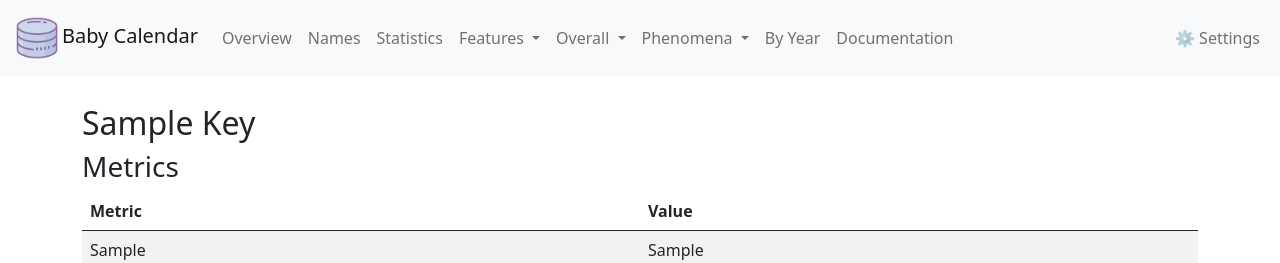
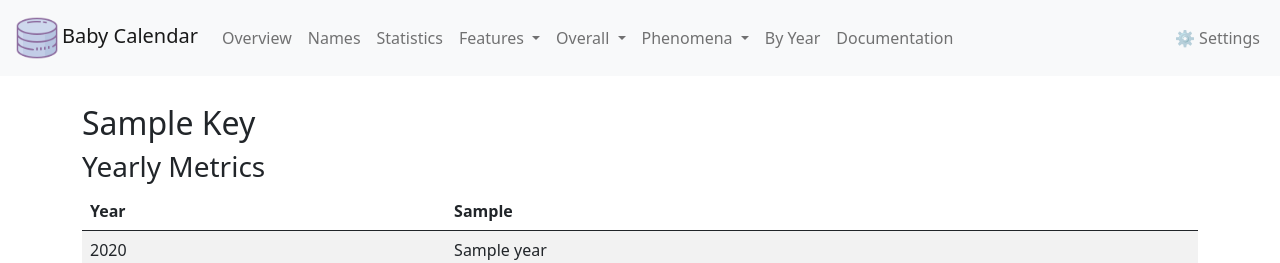
Before and after one commit to bond-lab/namae-bc, a Flask app: template web/templates/phenomena/diversity.html in a window 1280 px wide. Shown: the top 263 px of the page. Run offline with Flask 3, Linux system fonts and the light colour scheme; the template is opened without the code that fills it: most values are stand-ins (such as "Sample title", 1, 10 or a date in 2020); some libraries are stand-ins or nearby versions.

Commit message:
feat: Add yearly metrics table

```diff
--- a/web/templates/phenomena/diversity.html
+++ b/web/templates/phenomena/diversity.html
@@ -15,21 +15,26 @@
     <div>
         <h2 id="{{ key }}">{{ key.replace('_', ' ').title() }}</h2>
         <div>
-            <h3>Metrics</h3>
+            <h3>Yearly Metrics</h3>
             <table class="table table-striped">
                 <thead>
                     <tr>
-                        <th>Metric</th>
-                        <th>Value</th>
+                        <th>Year</th>
+                        {% set first_year_key, first_year_data = data.metrics | first %}
+                        {% for metric in first_year_data.keys() %}
+                            <th>{{ metric }}</th>
+                        {% endfor %}
                     </tr>
                 </thead>
                 <tbody>
-                {% for metric_key, metric_value in data.metrics.items() %}
-                    <tr>
-                        <td>{{ metric_key }}</td>
-                        <td>{{ metric_value }}</td>
-                    </tr>
-                {% endfor %}
+                    {% for year, year_data in data.metrics.items() %}
+                        <tr>
+                            <td>{{ year }}</td>
+                            {% for metric in first_year_data.keys() %}
+                                <td>{{ year_data[metric] }}</td>
+                            {% endfor %}
+                        </tr>
+                    {% endfor %}
                 </tbody>
             </table>
         </div>
```
